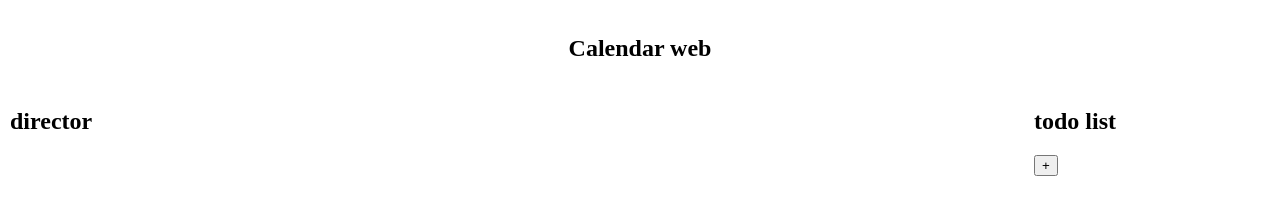
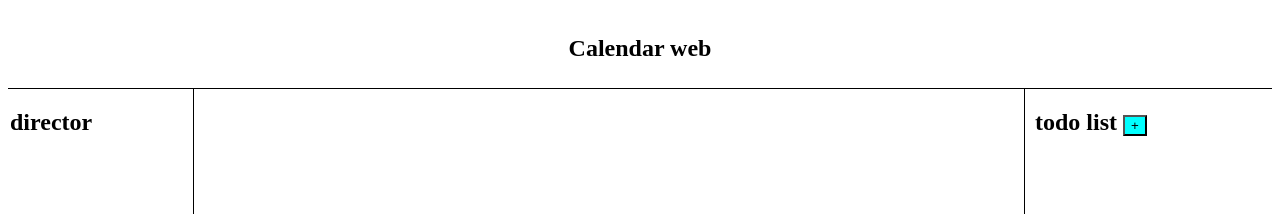
Before and after one commit to mattemello/esercizi, a plain HTML site: page 15_web_js/index.html in a window 1280 px wide. Shown: the top 214 px of the page. Drawn offline with Linux system fonts and the light colour scheme.

Commit message:
miglioramenti style

```diff
--- a/15_web_js/index.html
+++ b/15_web_js/index.html
@@ -19,7 +19,7 @@
             <h2></h2>
         </div>
         <div class="todo">
-            <h2>todo list</h2> <button type="button" popovertarget="todo_aggiunta">+</button>
+            <h2>todo list <button class="todo_button" type="button" popovertarget="todo_aggiunta">+</button></h2>
         </div>
     </div>
 
--- a/15_web_js/style.css
+++ b/15_web_js/style.css
@@ -1,9 +1,14 @@
 html, body{
     height: 100%;
+    padding: 0px;
 }
 .container{
-    display: flex;
+    display:block;
     height: 90%;
+}
+
+div{
+
 }
 
 .title{
@@ -13,16 +18,19 @@ html, body{
     height: 10%;
     width: 100%;
     text-align: center;
+    border: 1px;
+    border-bottom-style: solid;
 }
 
 .direct_Cal{
-    width: 15%;
+    width: 14.3%;
     height: 90%;
     position: absolute;
     left: 0;
-    border: 100px;
+    border: 1px;
     text-align: left;
     padding-left: 10px;
+    border-right-style: solid;
 }
 
 .calendar{
@@ -33,9 +41,16 @@ html, body{
 }
 
 .todo{
-    width: 20%;
+    width: 18.5%;
     height: 90%;
     position: absolute;
     left: 80%;
     padding-left: 10px;
+    border: 1px;
+    border-left-style: solid;
 }
+
+.todo_button{
+    background-color: aqua;
+
+}
```
